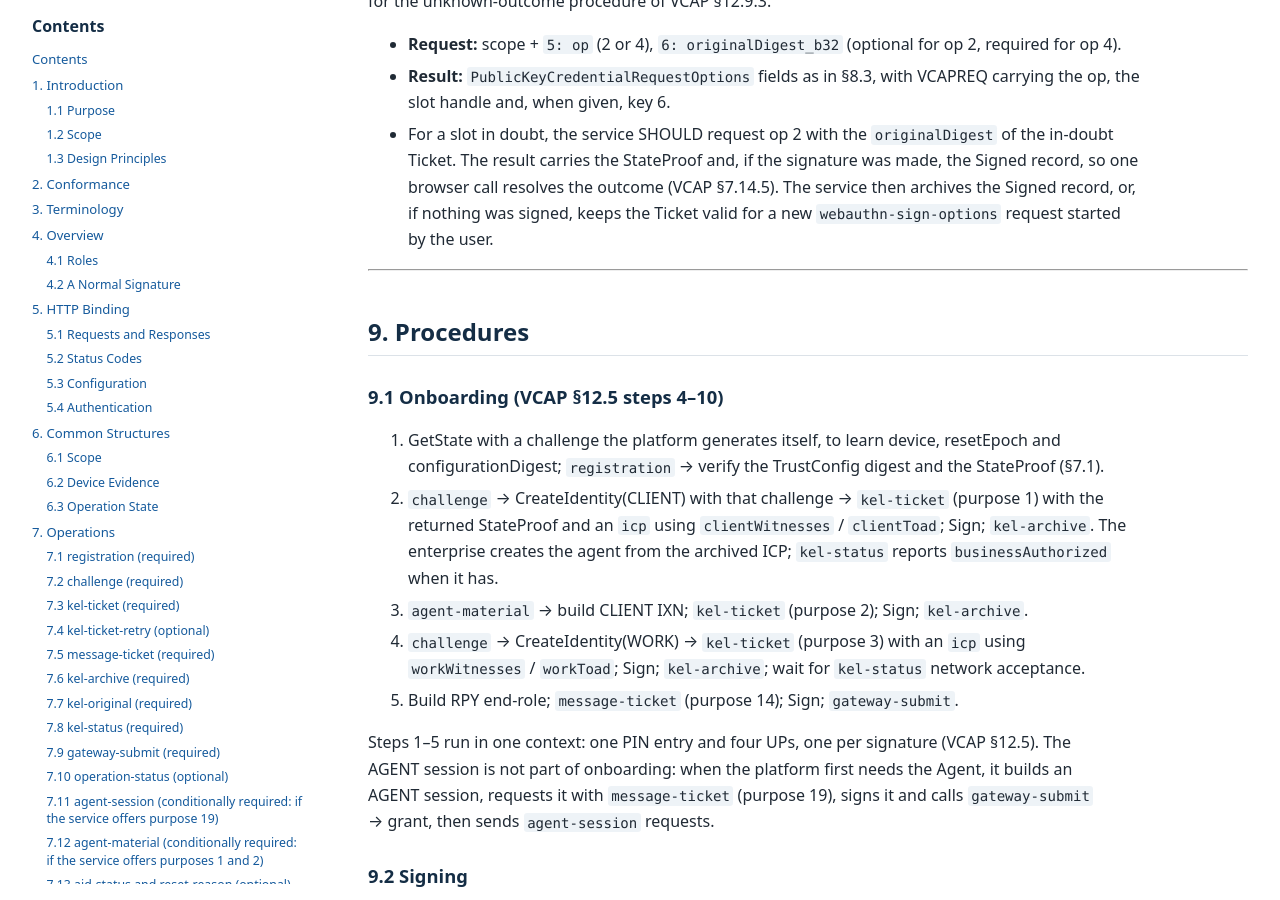
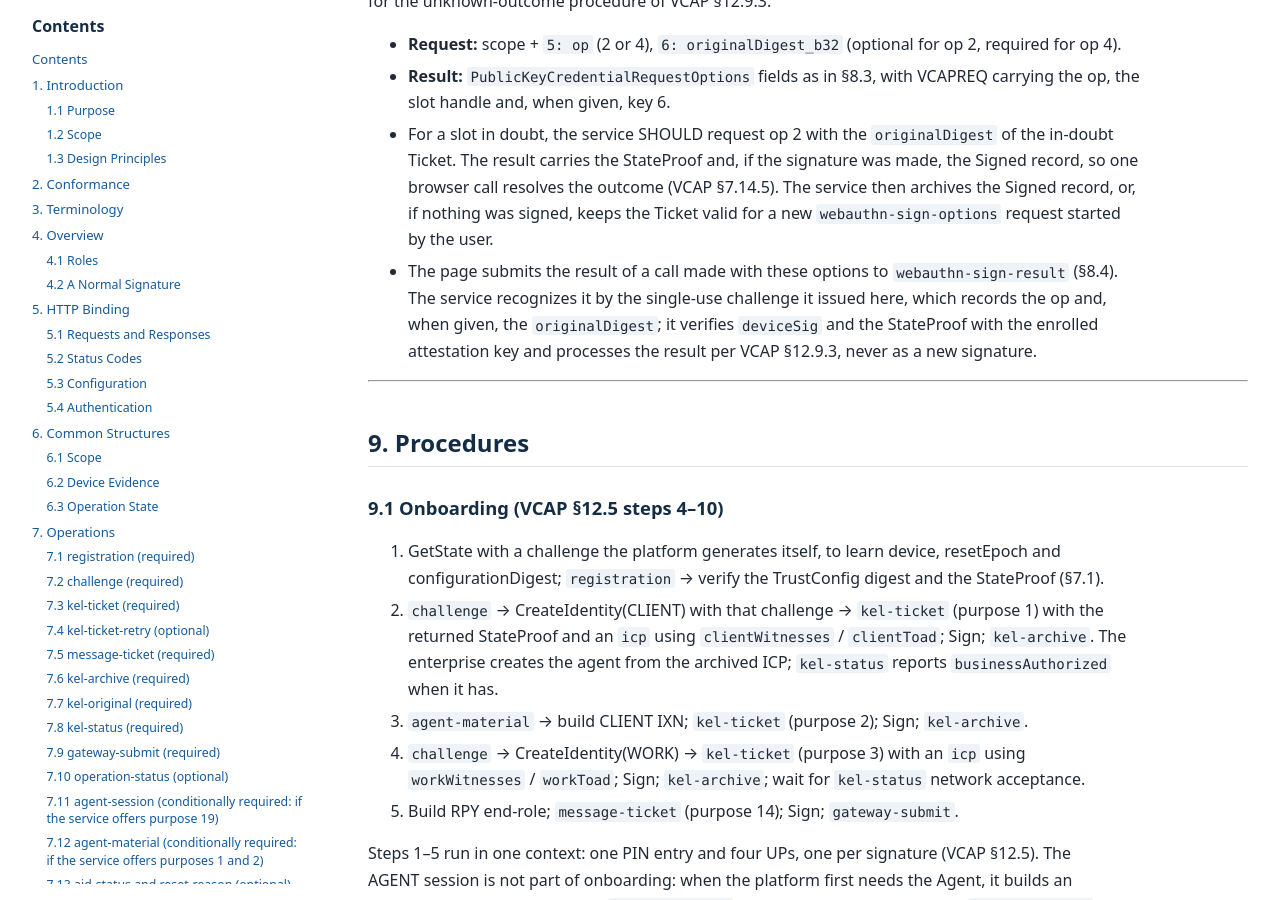
Before and after one commit to vlei-auth/vcap-ei, a Jekyll site: the page built from index.md, in a window 1280 px wide and 900 px high, scrolled down 13764 px. Built offline with Jekyll 4.4.1, drawn with Linux system fonts in a browser that asks for light colours.

Commit message:
Clarify submission of WebAuthn reconciliation results

```diff
--- a/vcap-ei-1.0.md
+++ b/vcap-ei-1.0.md
@@ -377,6 +377,7 @@ Returns request options for a wrapped GetState (op 2) or Recover (op 4) with a f
 - **Request:** scope + `5: op` (2 or 4), `6: originalDigest_b32` (optional for op 2, required for op 4).
 - **Result:** `PublicKeyCredentialRequestOptions` fields as in §8.3, with VCAPREQ carrying the op, the slot handle and, when given, key 6.
 - For a slot in doubt, the service SHOULD request op 2 with the `originalDigest` of the in-doubt Ticket. The result carries the StateProof and, if the signature was made, the Signed record, so one browser call resolves the outcome (VCAP §7.14.5). The service then archives the Signed record, or, if nothing was signed, keeps the Ticket valid for a new `webauthn-sign-options` request started by the user.
+- The page submits the result of a call made with these options to `webauthn-sign-result` (§8.4). The service recognizes it by the single-use challenge it issued here, which records the op and, when given, the `originalDigest`; it verifies `deviceSig` and the StateProof with the enrolled attestation key and processes the result per VCAP §12.9.3, never as a new signature.
 
 ---
 
```
